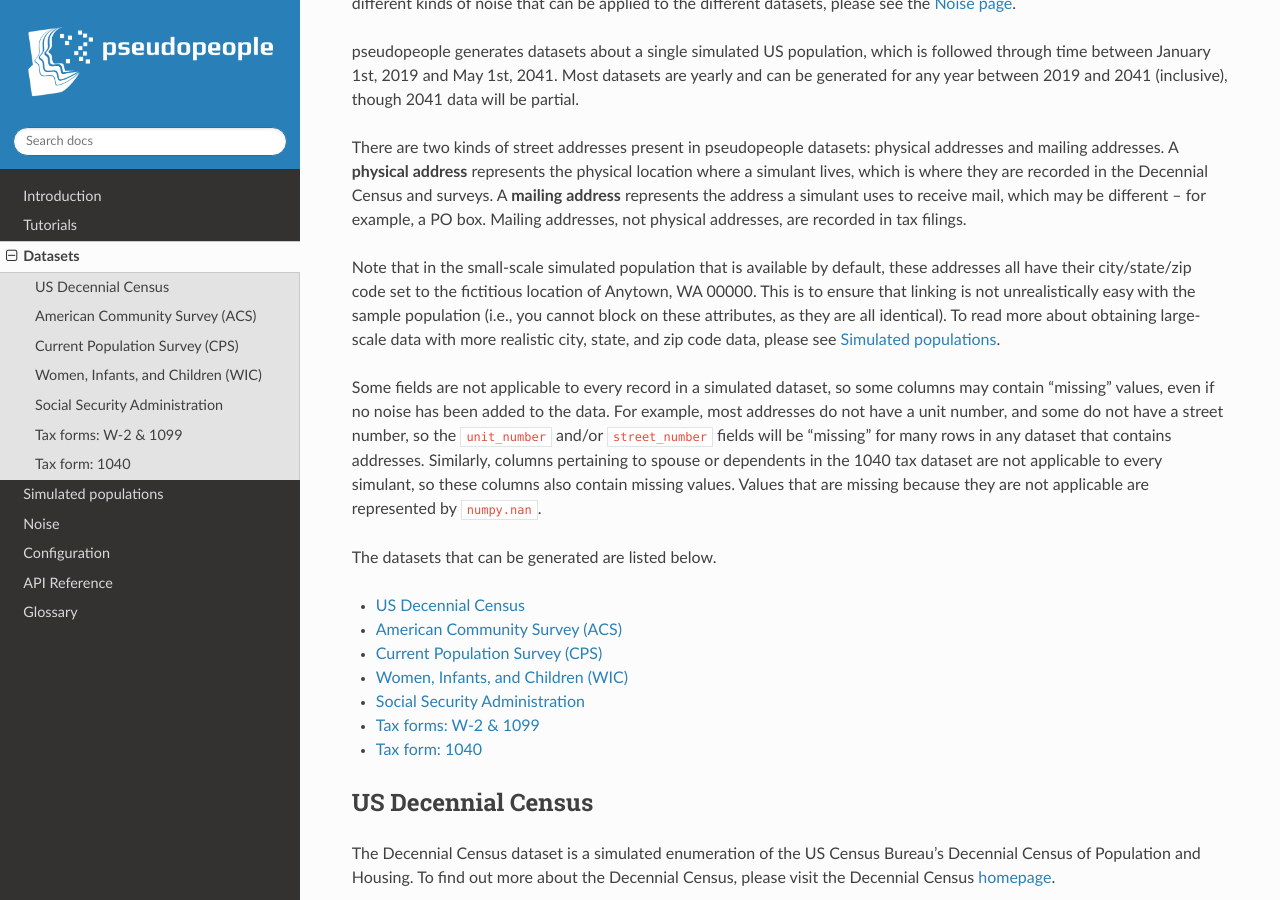
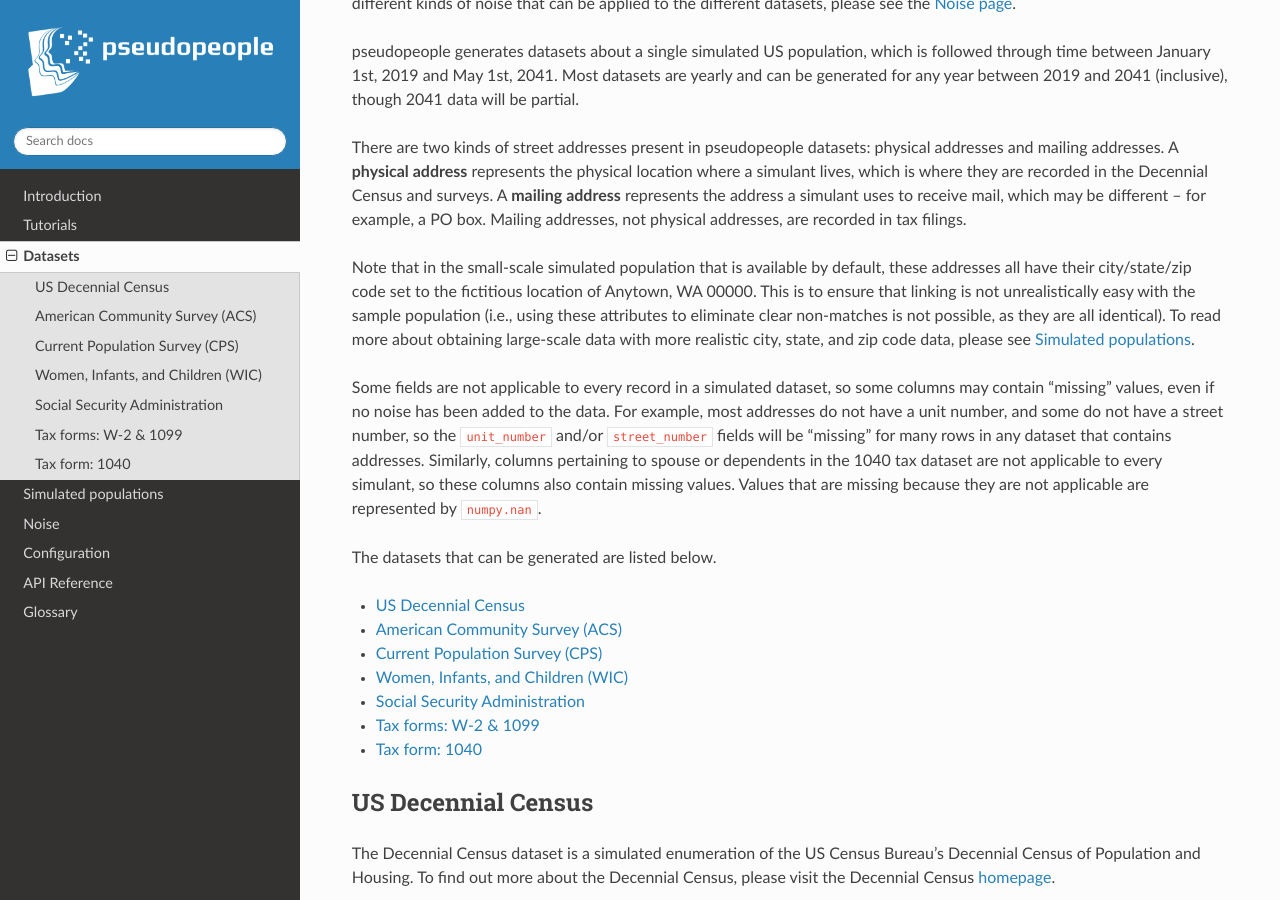
Before and after one commit to ihmeuw/pseudopeople, a Sphinx documentation site: the page built from docs/source/datasets/index.rst, in a window 1280 px wide and 900 px high, scrolled down 312 px. Built offline with Sphinx 7.4.7 and the Read the Docs theme 2.0.0, drawn with Linux system fonts in a browser that asks for light colours; the version number could not be read and is left out.

Commit message:
Reword for accuracy

```diff
--- a/docs/source/datasets/index.rst
+++ b/docs/source/datasets/index.rst
@@ -28,8 +28,8 @@ Mailing addresses, not physical addresses, are recorded in tax filings.
 
 Note that in the small-scale simulated population that is available by default, these addresses all have their
 city/state/zip code set to the fictitious location of Anytown, WA 00000. This is to ensure that linking is not
-unrealistically easy with the sample population (i.e., you cannot block on these attributes, as they are all identical).
-To read more about obtaining large-scale data with more realistic city, state, and zip code data, please see
+unrealistically easy with the sample population (i.e., using these attributes to eliminate clear non-matches is
+not possible, as they are all identical). To read more about obtaining large-scale data with more realistic city, state, and zip code data, please see
 :ref:`Simulated populations <simulated_populations_main>`.
 
 Some fields are not applicable to every record in a simulated dataset,
```
